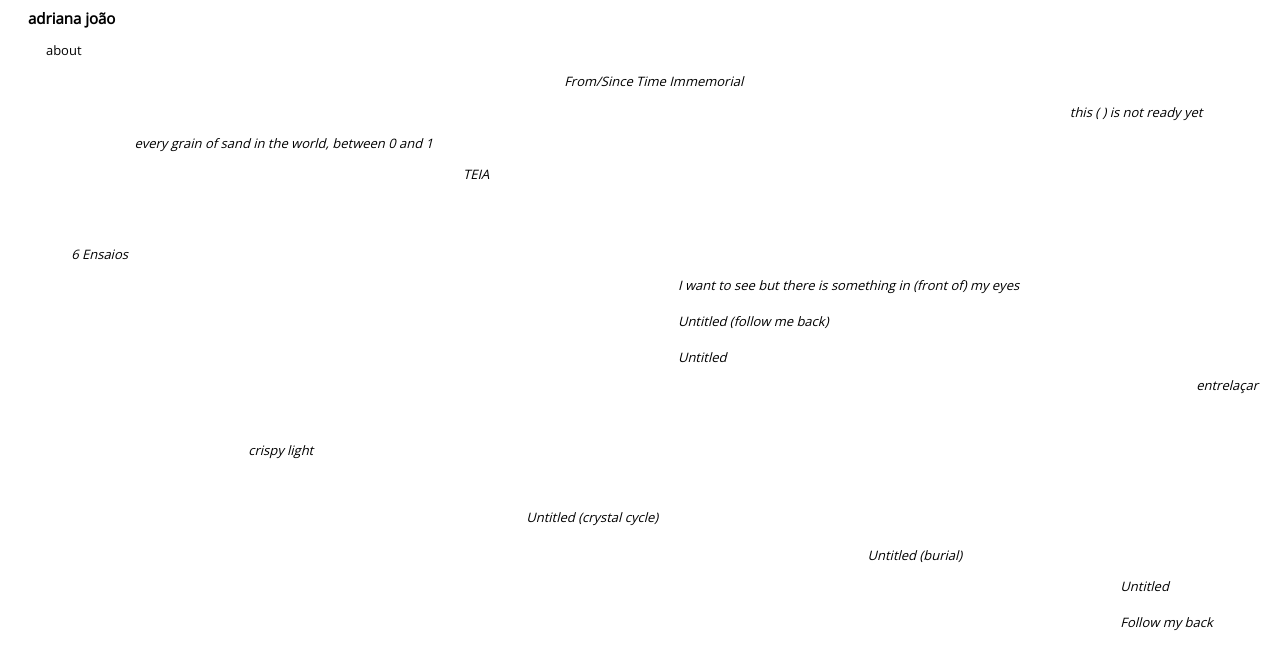
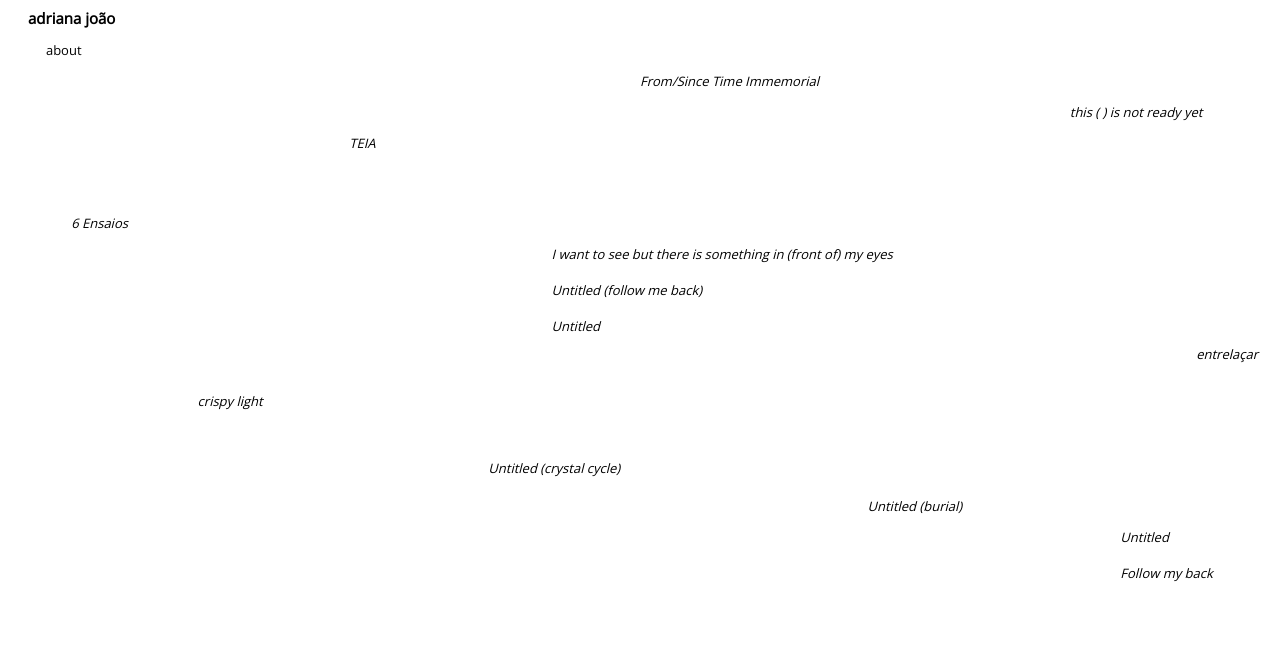
Before and after one commit to adrianajoao/adrianajoao.github.io, a plain HTML site: page index.html in a window 1280 px wide. Drawn offline with nearby package versions, Linux system fonts and the light colour scheme.

Commit message:
cv e index

```diff
--- a/index.html
+++ b/index.html
@@ -21,7 +21,7 @@ adriana jo&atilde;o
 </p>
 
 
-<p style="margin-left: 44%; line-height: 1,1;">
+<p style="margin-left: 50%; line-height: 1,1;">
   <a href="fromsincetimeimmemorial.html">
   <i>From/Since Time Immemorial</i>
   </p>
@@ -33,12 +33,9 @@ adriana jo&atilde;o
   <br>
   </p>
 
-<p style="margin-left: 10%; line-height: 1,1;">
-<a href="every_grain_of_sand_in_the_world,_between_0_and_1.html">
-<i>every grain of sand in the world, between 0 and 1</i>
-</p>
 
-<p style="margin-left: 36%; line-height: 1,1;">
+
+<p style="margin-left: 27%; line-height: 1,1;">
 <a href="teia.html">
 <i>TEIA</i>
 </p>
@@ -50,7 +47,7 @@ adriana jo&atilde;o
 </p>
 
 
-<p style="margin-left: 53%; line-height: 1,1;">
+<p style="margin-left: 43%; line-height: 1,1;">
 <a href="i_want_to_see_but_there_is_something_in_(front_of)_my_eyes.html"> <i> I want to see but there is something in (front of) my eyes</a>
 <br><br>
 <a href="untitled_(follow_me_back).html"> <i> Untitled (follow me back)</i></a>
@@ -66,13 +63,13 @@ adriana jo&atilde;o
 </p>
 
 
-<p style="margin-left: 19%; margin-top:10;">
-  <br><br>
+<p style="margin-left: 15%; margin-top:10;">
+  <br>
   <a href="crispylight.html"> <i> crispy light </i></a>
 </p>
 
 
-  <p style="margin-left: 41%; margin-top:10;">
+  <p style="margin-left: 38%; margin-top:10;">
     <br><br>
     <a href="untitled(crystalcycle).html"> <i> Untitled (crystal cycle) </i>
 
```
Also changed, not shown: adrianajoao.html (+6 -2 lines).
